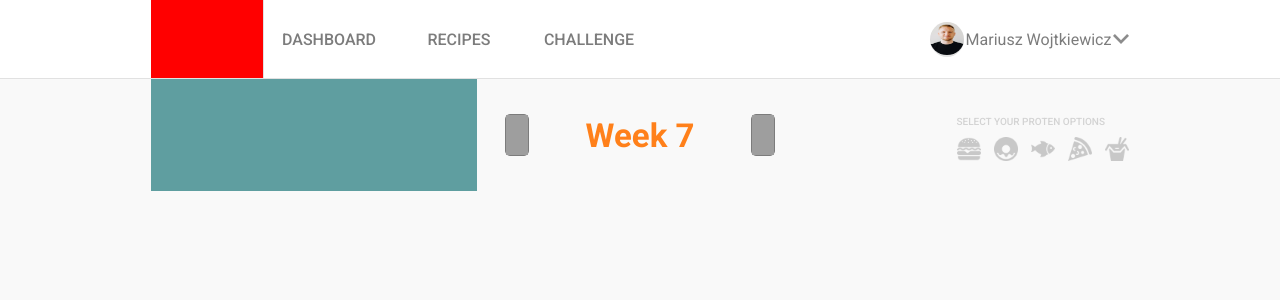
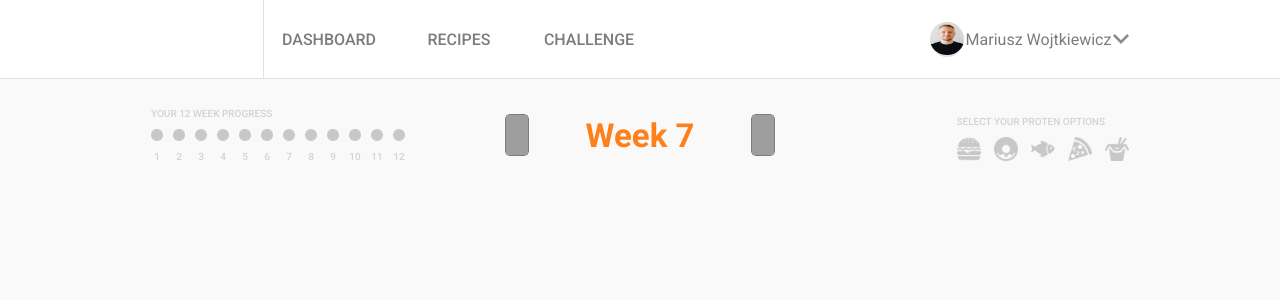
Before and after one commit to wwojciech89/nutrition-calendar, a React (Create React App) app: page / in a window 1280 px wide. Shown: the top 300 px of the page. Built offline with nearby package versions, Linux system fonts and the light colour scheme; grey boxes are pictures that could not be loaded.

Commit message:
add week progression component

```diff
--- a/src/assets/components/Header/Header.js
+++ b/src/assets/components/Header/Header.js
@@ -1,7 +1,8 @@
 import React from "react";
 import styles from "./Header.module.scss";
 import Button from "./Button/Button";
-import FoodSelector from "../Header/FoodSelector/FoodSelector";
+import FoodSelector from "./FoodSelector/FoodSelector";
+import WeekButton from "./WeekButton/WeekButton";
 
 import leftArrow from "../../icons/arrow-left.png";
 import rightArrow from "../../icons/arrow-right.png";
@@ -15,11 +16,28 @@ import pizzaGrey from "../../icons/pizza-grey.png";
 import pizzaGreen from "../../icons/pizza-green.png";
 import riceGrey from "../../icons/rice-grey.png";
 import riceGreen from "../../icons/rice-green.png";
+import dot from "../../icons/dot-grey.png";
 
 const Header = () => (
   <>
     <div className={styles.header__wrapper}>
-      <div className={styles.progress__container}></div>
+      <div className={styles.progress__container}>
+        <p>YOUR 12 WEEK PROGRESS</p>
+        <div className={styles.dots__container}>
+          <WeekButton dot={dot} number="1" />
+          <WeekButton dot={dot} number="2" />
+          <WeekButton dot={dot} number="3" />
+          <WeekButton dot={dot} number="4" />
+          <WeekButton dot={dot} number="5" />
+          <WeekButton dot={dot} number="6" />
+          <WeekButton dot={dot} number="7" />
+          <WeekButton dot={dot} number="8" />
+          <WeekButton dot={dot} number="9" />
+          <WeekButton dot={dot} number="10" />
+          <WeekButton dot={dot} number="11" />
+          <WeekButton dot={dot} number="12" />
+        </div>
+      </div>
       <div className={styles.week__container}>
         <Button direction={leftArrow} />
         <h1>Week 7</h1>
--- a/src/assets/components/Header/Header.module.scss
+++ b/src/assets/components/Header/Header.module.scss
@@ -10,7 +10,20 @@
 .progress__container {
   width: 100%;
   height: 100%;
-  background-color: cadetblue;
+  display: flex;
+  flex-direction: column;
+  justify-content: center;
+  align-content: center;
+
+  p {
+    font-size: 10px;
+    color: #d3d3d3;
+    font-weight: 500;
+  }
+}
+
+.dots__container {
+  display: flex;
 }
 
 .week__container {
--- /dev/null
+++ b/src/assets/components/Header/WeekButton/WeekButton.js
@@ -0,0 +1,16 @@
+import React from "react";
+import styles from "./WeekButton.module.scss";
+
+const WeekButton = ({ number, dot }) => (
+  <>
+    <div className={styles.week__wrapper}>
+      <div
+        className={styles.dot}
+        style={{ backgroundImage: `url(${dot})` }}
+      ></div>
+      <p className={styles.weekNumber}>{number}</p>
+    </div>
+  </>
+);
+
+export default WeekButton;
--- /dev/null
+++ b/src/assets/components/Header/WeekButton/WeekButton.module.scss
@@ -0,0 +1,16 @@
+.week__wrapper {
+  display: flex;
+  flex-direction: column;
+  justify-content: center;
+  align-content: center;
+  margin-right: 10px;
+
+  div {
+    width: 12px;
+    height: 12px;
+  }
+
+  p {
+    text-align: center;
+  }
+}
--- a/src/assets/components/Navigation/Navigation.module.scss
+++ b/src/assets/components/Navigation/Navigation.module.scss
@@ -14,7 +14,6 @@
   height: 100%;
   border-right: #e1e1e1 1px solid;
   margin: auto 0 auto 0;
-  background-color: red;
 }
 
 .navigation__wrapper {
```
Also changed, not shown: src/assets/icons/dot-grey.png.
